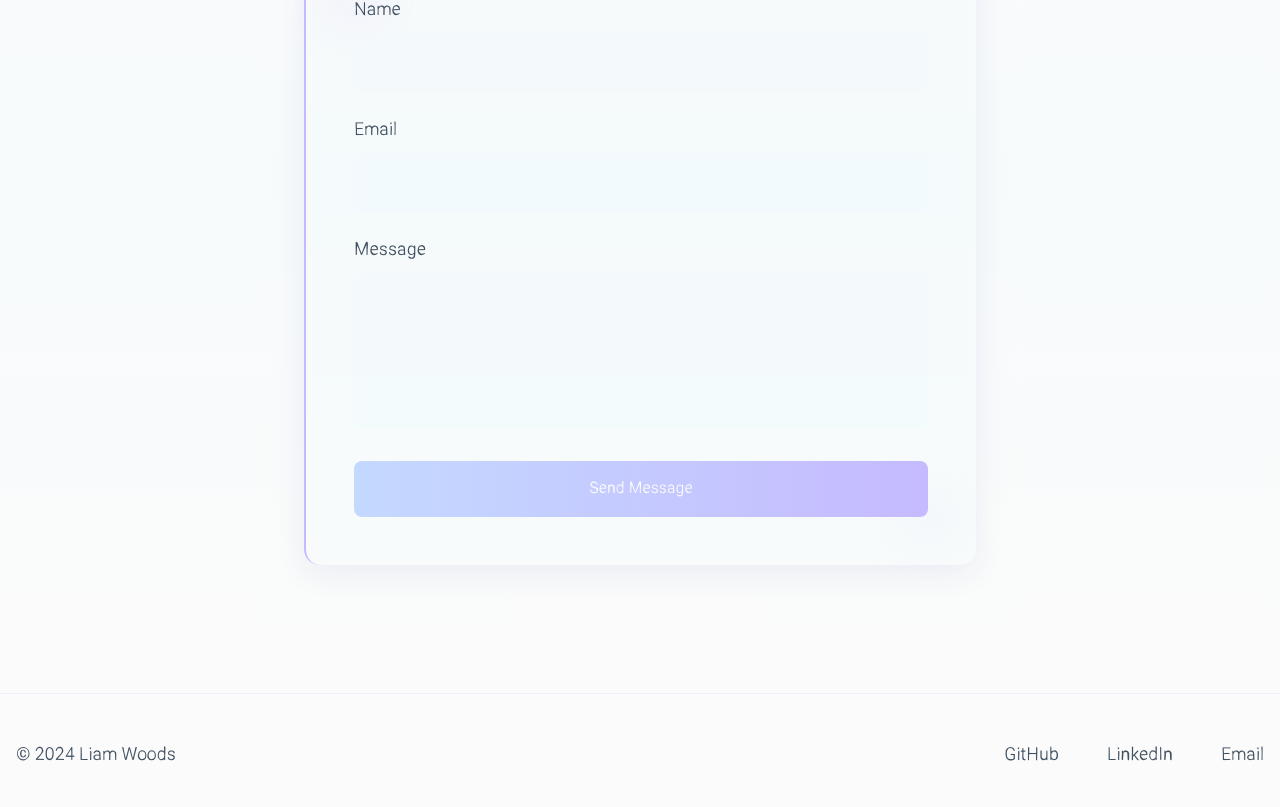
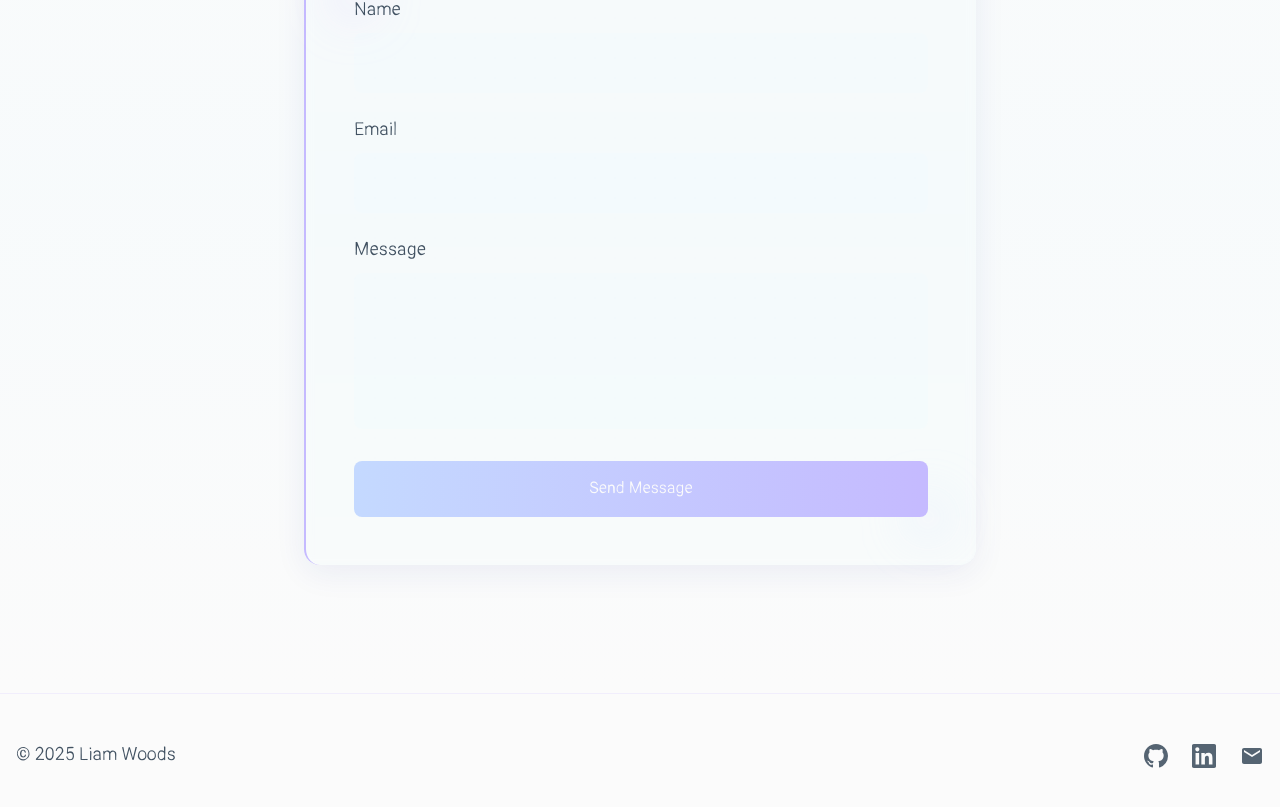
Before and after one commit to Liam-Woods-8/portfolio-2025, a Next.js app: page / in a window 1280 px wide. Shown: the part 3656-4463 px from the top of the page. Built offline with nearby package versions, Linux system fonts and the light colour scheme.

Commit message:
Replace footer text links with social icons

```diff
--- a/src/app/components/ContactForm.tsx
+++ b/src/app/components/ContactForm.tsx
@@ -1,19 +1,73 @@
 'use client';
 
-import { useState } from 'react';
+import { useState, FormEvent, ChangeEvent } from 'react';
+
+interface FormData {
+  name: string;
+  email: string;
+  message: string;
+}
+
+interface FormField {
+  id: keyof FormData;
+  label: string;
+  type: string;
+  rows?: number;
+}
+
+const FORM_FIELDS: FormField[] = [
+  { id: 'name', label: 'Name', type: 'text' },
+  { id: 'email', label: 'Email', type: 'email' },
+  { id: 'message', label: 'Message', type: 'textarea', rows: 5 }
+];
 
 export default function ContactForm() {
-  const [formState, setFormState] = useState({
+  const [formState, setFormState] = useState<FormData>({
     name: '',
     email: '',
     message: ''
   });
 
-  const handleSubmit = (e: React.FormEvent) => {
+  const handleSubmit = (e: FormEvent<HTMLFormElement>) => {
     e.preventDefault();
     // Handle form submission
     console.log(formState);
   };
+
+  const handleInputChange = (e: ChangeEvent<HTMLInputElement | HTMLTextAreaElement>) => {
+    const { id, value } = e.target;
+    setFormState(prev => ({
+      ...prev,
+      [id]: value
+    }));
+  };
+
+  const renderFormField = (field: FormField) => (
+    <div key={field.id} className="form-group">
+      <label htmlFor={field.id} className="form-label">
+        {field.label}
+      </label>
+      {field.type === 'textarea' ? (
+        <textarea
+          id={field.id}
+          rows={field.rows}
+          className="form-input resize-none"
+          value={formState[field.id]}
+          onChange={handleInputChange}
+          required
+        />
+      ) : (
+        <input
+          type={field.type}
+          id={field.id}
+          className="form-input"
+          value={formState[field.id]}
+          onChange={handleInputChange}
+          required
+        />
+      )}
+    </div>
+  );
 
   return (
     <div className="relative">
@@ -22,47 +76,7 @@ export default function ContactForm() {
       <div className="absolute -bottom-6 -right-6 w-12 h-12 bg-mid-blue/20 rounded-full blur-xl"></div>
 
       <form onSubmit={handleSubmit} className="relative z-10">
-        <div className="form-group">
-          <label htmlFor="name" className="form-label">
-            Name
-          </label>
-          <input
-            type="text"
-            id="name"
-            className="form-input"
-            value={formState.name}
-            onChange={(e) => setFormState({ ...formState, name: e.target.value })}
-            required
-          />
-        </div>
-
-        <div className="form-group">
-          <label htmlFor="email" className="form-label">
-            Email
-          </label>
-          <input
-            type="email"
-            id="email"
-            className="form-input"
-            value={formState.email}
-            onChange={(e) => setFormState({ ...formState, email: e.target.value })}
-            required
-          />
-        </div>
-
-        <div className="form-group">
-          <label htmlFor="message" className="form-label">
-            Message
-          </label>
-          <textarea
-            id="message"
-            rows={5}
-            className="form-input resize-none"
-            value={formState.message}
-            onChange={(e) => setFormState({ ...formState, message: e.target.value })}
-            required
-          ></textarea>
-        </div>
+        {FORM_FIELDS.map(renderFormField)}
 
         <button type="submit" className="form-submit">
           Send Message
--- /dev/null
+++ b/src/app/components/SocialIcon.tsx
@@ -0,0 +1,42 @@
+'use client';
+
+interface SocialIconProps {
+  type: 'github' | 'linkedin' | 'email';
+  href: string;
+}
+
+export default function SocialIcon({ type, href }: SocialIconProps) {
+  const getIcon = () => {
+    switch (type) {
+      case 'github':
+        return (
+          <svg viewBox="0 0 24 24" className="w-6 h-6 fill-current">
+            <path d="M12 0C5.37 0 0 5.37 0 12c0 5.31 3.435 9.795 8.205 11.385.6.105.825-.255.825-.57 0-.285-.015-1.23-.015-2.235-3.015.555-3.795-.735-4.035-1.41-.135-.345-.72-1.41-1.23-1.695-.42-.225-1.02-.78-.015-.795.945-.015 1.62.87 1.845 1.23 1.08 1.815 2.805 1.305 3.495.99.105-.78.42-1.305.765-1.605-2.67-.3-5.46-1.335-5.46-5.925 0-1.305.465-2.385 1.23-3.225-.12-.3-.54-1.53.12-3.18 0 0 1.005-.315 3.3 1.23.96-.27 1.98-.405 3-.405s2.04.135 3 .405c2.295-1.56 3.3-1.23 3.3-1.23.66 1.65.24 2.88.12 3.18.765.84 1.23 1.905 1.23 3.225 0 4.605-2.805 5.625-5.475 5.925.435.375.81 1.095.81 2.22 0 1.605-.015 2.895-.015 3.3 0 .315.225.69.825.57A12.02 12.02 0 0024 12c0-6.63-5.37-12-12-12z" />
+          </svg>
+        );
+      case 'linkedin':
+        return (
+          <svg viewBox="0 0 24 24" className="w-6 h-6 fill-current">
+            <path d="M20.447 20.452h-3.554v-5.569c0-1.328-.027-3.037-1.852-3.037-1.853 0-2.136 1.445-2.136 2.939v5.667H9.351V9h3.414v1.561h.046c.477-.9 1.637-1.85 3.37-1.85 3.601 0 4.267 2.37 4.267 5.455v6.286zM5.337 7.433c-1.144 0-2.063-.926-2.063-2.065 0-1.138.92-2.063 2.063-2.063 1.14 0 2.064.925 2.064 2.063 0 1.139-.925 2.065-2.064 2.065zm1.782 13.019H3.555V9h3.564v11.452zM22.225 0H1.771C.792 0 0 .774 0 1.729v20.542C0 23.227.792 24 1.771 24h20.451C23.2 24 24 23.227 24 22.271V1.729C24 .774 23.2 0 22.222 0h.003z" />
+          </svg>
+        );
+      case 'email':
+        return (
+          <svg viewBox="0 0 24 24" className="w-6 h-6 fill-current">
+            <path d="M20 4H4c-1.1 0-2 .9-2 2v12c0 1.1.9 2 2 2h16c1.1 0 2-.9 2-2V6c0-1.1-.9-2-2-2zm0 4l-8 5-8-5V6l8 5 8-5v2z" />
+          </svg>
+        );
+    }
+  };
+
+  return (
+    <a
+      href={href}
+      className="text-text/80 hover:text-purple transition-colors duration-300"
+      target={type !== 'email' ? '_blank' : undefined}
+      rel={type !== 'email' ? 'noopener noreferrer' : undefined}
+    >
+      {getIcon()}
+    </a>
+  );
+}
--- a/src/app/page.tsx
+++ b/src/app/page.tsx
@@ -4,6 +4,7 @@ import Link from 'next/link'
 import dynamic from 'next/dynamic'
 import { useEffect, useRef } from 'react'
 import ContactForm from './components/ContactForm'
+import SocialIcon from './components/SocialIcon'
 
 const ImagePlaceholder = dynamic(() => import('./components/ImagePlaceholder'), {
   ssr: false
@@ -28,6 +29,12 @@ const projects = [
     technologies: ["Python", "Django", "PostgreSQL"],
     link: "/projects/3"
   }
+];
+
+const SOCIAL_LINKS = [
+  { type: 'github' as const, href: '/github' },
+  { type: 'linkedin' as const, href: '/linkedin' },
+  { type: 'email' as const, href: 'mailto:your@email.com' }
 ];
 
 export default function Home() {
@@ -186,20 +193,14 @@ export default function Home() {
       <footer className="py-12 border-t border-purple/20">
         <div className="container mx-auto px-4">
           <div className="flex flex-col md:flex-row justify-between items-center gap-8">
-            <p className="text-lg text-text/90">© 2024 Liam Woods</p>
-            <div className="flex gap-12">
-              {[
-                { href: "/github", text: "GitHub" },
-                { href: "/linkedin", text: "LinkedIn" },
-                { href: "mailto:your@email.com", text: "Email" }
-              ].map((link, index) => (
-                <Link
-                  key={index}
+            <p className="text-lg text-text/90">© {new Date().getFullYear()} Liam Woods</p>
+            <div className="flex items-center gap-6">
+              {SOCIAL_LINKS.map((link) => (
+                <SocialIcon
+                  key={link.type}
+                  type={link.type}
                   href={link.href}
-                  className="hover-reveal text-lg text-text/90"
-                >
-                  {link.text}
-                </Link>
+                />
               ))}
             </div>
           </div>
```
